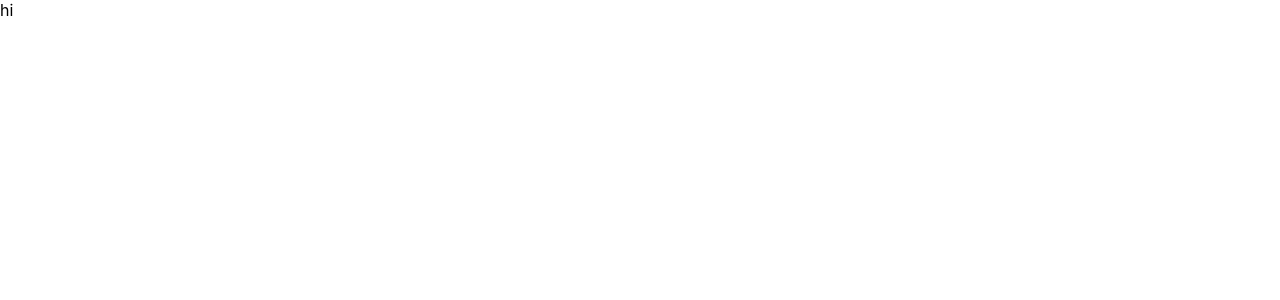
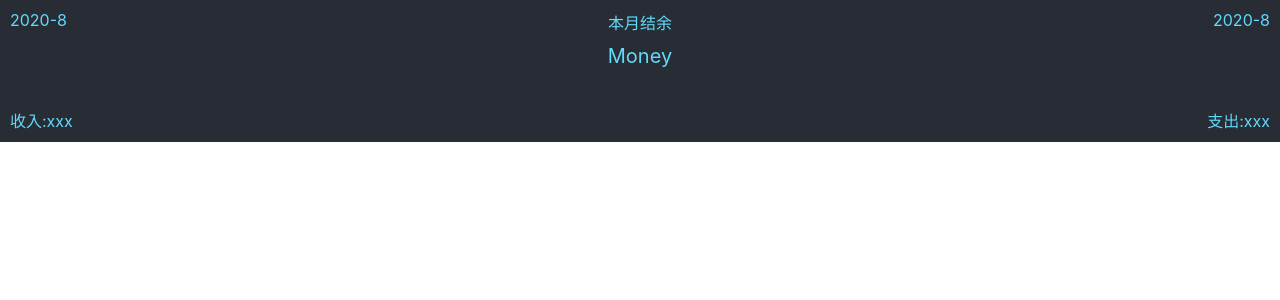
Before and after one commit to Freddy-Gong/charge-account-2, a React (Create React App) app: page / in a window 1280 px wide. Shown: the top 300 px of the page. Built offline with nearby package versions, Linux system fonts and the light colour scheme.

Commit message:
eject前

```diff
--- a/src/App.tsx
+++ b/src/App.tsx
@@ -1,8 +1,9 @@
 import React from 'react';
+import Money from './view/Money'
 
 function App() {
   return (
-    <div>hi</div>
+    <Money></Money>
   );
 }
 
--- a/src/index.scss
+++ b/src/index.scss
@@ -6,6 +6,7 @@ body {
     sans-serif;
   -webkit-font-smoothing: antialiased;
   -moz-osx-font-smoothing: grayscale;
+  height: 100vh;
 }
 
 
--- /dev/null
+++ b/src/view/Money.tsx
@@ -0,0 +1,49 @@
+import React from 'react'
+import styled from 'styled-components'
+
+const Wrapper = styled.section`
+    background:rgb(40,44,52);
+    color:rgb(97,218,251);
+    height:20%;
+    > header {
+        display:flex;
+        justify-content:space-between;
+        padding:10px 10px;
+    }
+    > main{
+        display:flex;
+        justify-content:center;
+        padding-bottom:30px;
+        font-size:20px;
+    }
+    > footer{
+        display:flex;
+        justify-content:space-between;
+        padding:10px 10px;
+    }
+`
+const IconWrapper = styled.div`
+
+`
+
+const Money = () => {
+    return (
+        <Wrapper>
+            <header>
+                <span>2020-8</span>
+                <span>本月结余</span>
+                <span>2020-8</span>
+            </header>
+            <main>Money</main>
+            <footer>
+                <span>收入:xxx</span>
+                <span>支出:xxx</span>
+            </footer>
+            <IconWrapper>
+                <div></div>
+            </IconWrapper>
+        </Wrapper>
+    )
+}
+
+export default Money
```
